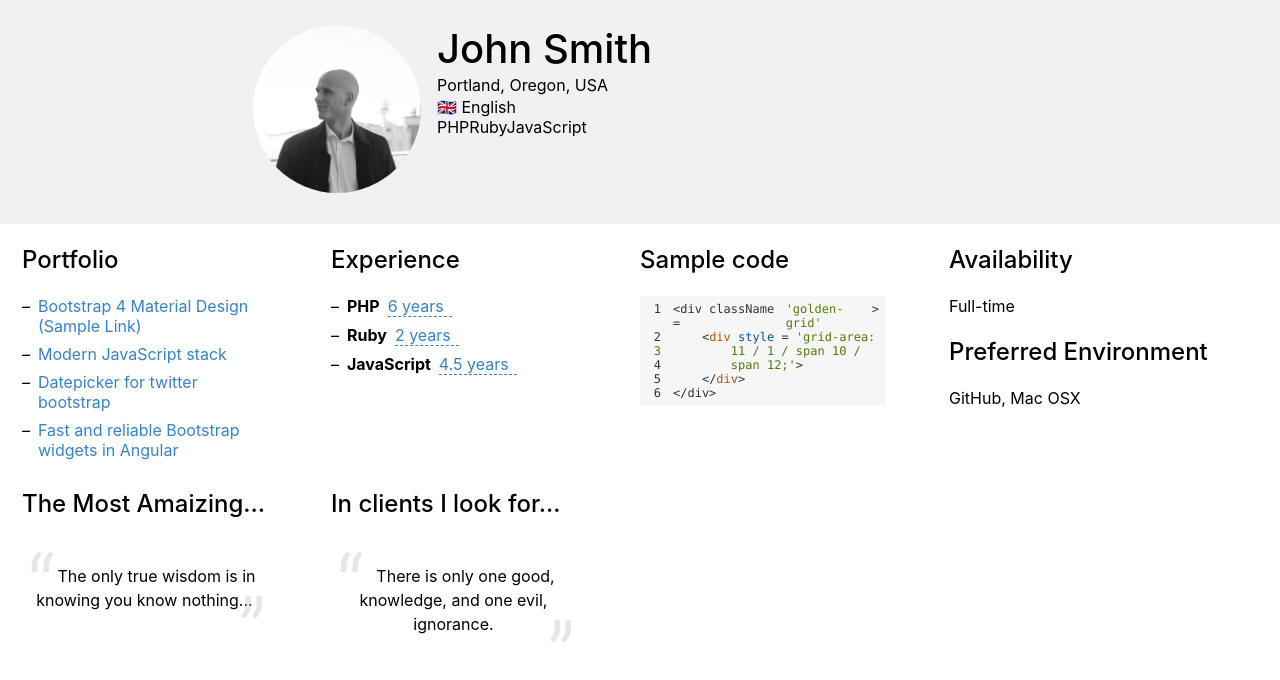
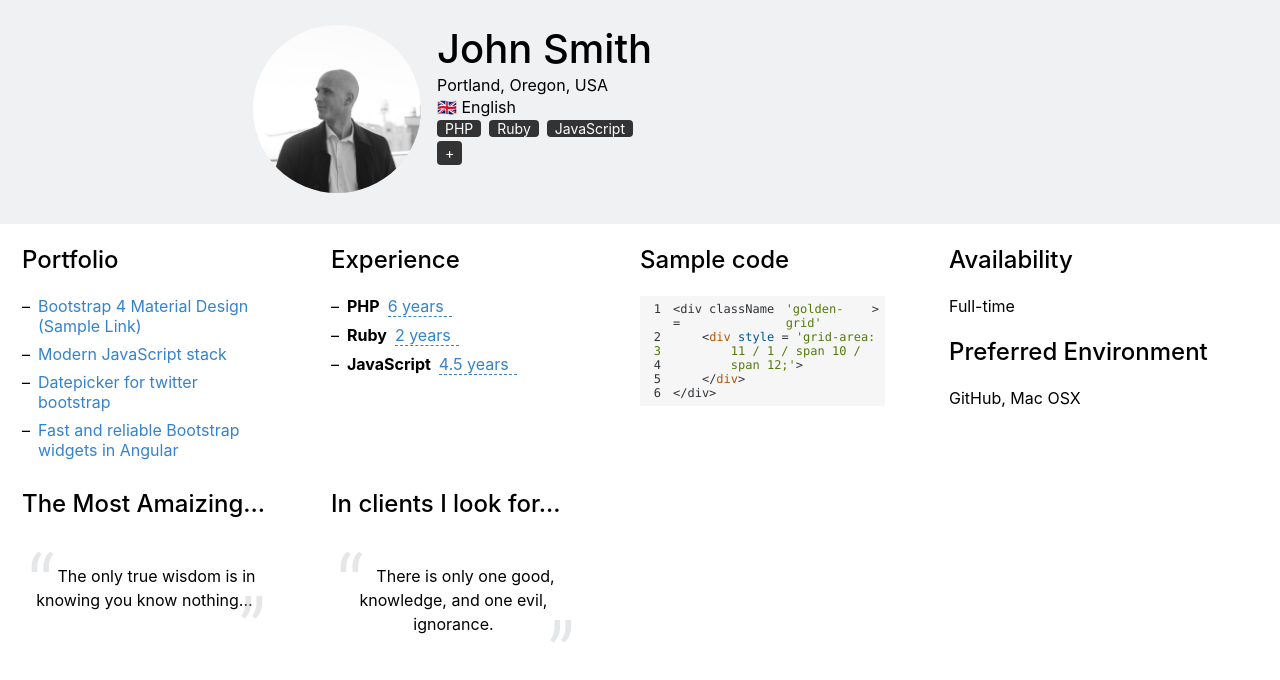
Before and after one commit to bseleng/axeta-trial, a React (Create React App) app: page / in a window 1280 px wide. Shown: the top 680 px of the page. Built offline with nearby package versions, Linux system fonts and the light colour scheme.

Commit message:
feat: tags add
Took 1 hour 23 minutes

```diff
--- a/src/Atoms/AtmInput/AtmInput.jsx
+++ b/src/Atoms/AtmInput/AtmInput.jsx
@@ -12,6 +12,7 @@ const AtmInput = ({
   placeholder,
   actionOnEdit,
   inputTargetStyle,
+  addItem,
 }) => {
   const [showInput, setShowInput] = useState(false)
   const [showDiv, setShowDiv] = useState(true)
@@ -50,6 +51,10 @@ const AtmInput = ({
         case 'select':
           inputRef.current.select()
           break
+        case 'clear':
+          inputRef.current.value = ''
+          inputRef.current.focus()
+          break
         default:
           return
       }
@@ -63,6 +68,12 @@ const AtmInput = ({
   useEffect(() => {
     validateAll(value, validationRules, setShowError, setErrorMessage)
   }, [value])
+
+  useEffect(() => {
+    if (addItem && showDiv && value !== '+') {
+      addItem(value)
+    }
+  }, [showDiv])
 
   return (
     <div className={classes.wrapper}>
--- a/src/Organisms/OrgPersonalInfo/OrgPersonalInfo.jsx
+++ b/src/Organisms/OrgPersonalInfo/OrgPersonalInfo.jsx
@@ -1,4 +1,4 @@
-import React from 'react'
+import React, { useEffect, useState } from 'react'
 import classes from './OrgPersonalInfo.module.css'
 import AtmAvatar from '../../Atoms/AtmAvatar/AtmAvatar'
 import AtmInput from '../../Atoms/AtmInput/AtmInput'
@@ -11,6 +11,17 @@ const OrgPersonalInfo = ({
   skills,
   setSkills,
 }) => {
+  const [tempSkill, setTempSkill] = useState('+')
+
+  const addSkill = (value) => {
+    setSkills((skills) => [...skills, { text: value, duration: 0 }])
+    // setTempSkill('+')
+  }
+
+  // useEffect(() => {
+  //   addSkill()
+  // }, [tempSkill])
+
   return (
     <div className={classes.wrapper}>
       <div className={classes.imageWrapper}>
@@ -47,8 +58,17 @@ const OrgPersonalInfo = ({
         </div>
         <div>
           {skills.map((skill) => {
-            return <span>{skill.text}</span>
+            return <span className={classes.skillName}>{skill.text}</span>
           })}
+          <AtmInput
+            value={tempSkill}
+            validationRules={{ notEmpty: true }}
+            actionOnEdit={'clear'}
+            placeholder={'Skill'}
+            inputTargetStyle={'skillName'}
+            setValue={setTempSkill}
+            addItem={addSkill}
+          />
         </div>
       </div>
     </div>
--- a/src/Organisms/OrgPersonalInfo/OrgPersonalInfo.module.css
+++ b/src/Organisms/OrgPersonalInfo/OrgPersonalInfo.module.css
@@ -1,11 +1,5 @@
 .wrapper {
-    /*height: 224px;*/
-    /*left: 0px;*/
-    /*top: 0px;*/
-    /*background: rgba(179, 186, 192, 0.2);*/
     display: flex;
-    /*align-items: center;*/
-
 }
 
 .imageWrapper {
@@ -13,6 +7,17 @@
 
 }
 
-.emoji {
-
+.skillName {
+    color: #FFFFFF;
+    background: #333333;
+    font-style: normal;
+    font-weight: normal;
+    font-size: 14px;
+    line-height: 24px;
+    border-radius: 4px;
+    height: 24px;
+    padding-right: 8px;
+    padding-left: 8px;
+    text-align: center;
+    margin-right: 0.5rem;
 }
```
Also changed, not shown: 1 other file (tests, documents, lock files or other folders).
